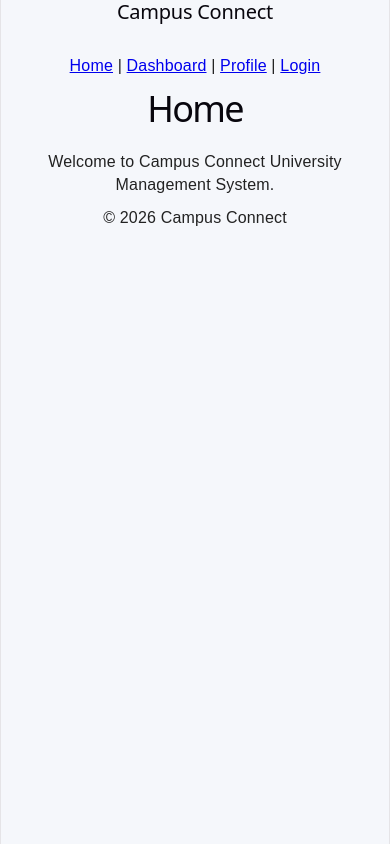
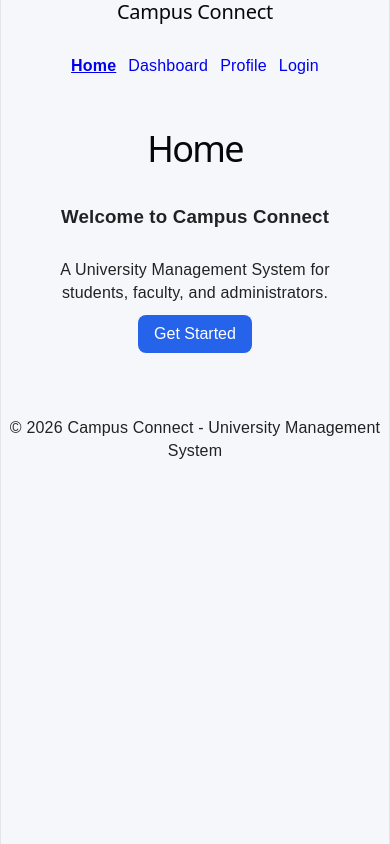
Before and after one commit to KritikaChhetri/Campus-Connect, a React (Vite) app in the folder client/: page / in a window 390 px wide. Built offline with nearby package versions, Linux system fonts and the light colour scheme.

Commit message:
Add Sprint 7 reusable components and application layout improvements

```diff
--- a/client/src/assets/styles/global.css
+++ b/client/src/assets/styles/global.css
@@ -12,16 +12,19 @@ body {
   color: var(--text-color);
 }
 
+/* Headings */
 h1,
 h2,
 h3 {
   margin-bottom: 30px;
 }
 
+/* Paragraphs */
 p {
   margin-bottom: 10px;
 }
 
+/* Reusable Button */
 button {
   padding: 10px 16px;
   border: none;
@@ -29,4 +32,67 @@ button {
   background-color: var(--primary-color);
   color: var(--white-color);
   cursor: pointer;
+  font-size: 16px;
 }
+
+button:hover {
+  opacity: 0.9;
+}
+
+/* Navigation Bar */
+nav {
+  text-align: center;
+}
+
+.nav-links {
+  display: flex;
+  justify-content: center;
+  align-items: center;
+  gap: 20px;
+  margin: 20px 0;
+  flex-wrap: wrap;
+}
+
+.nav-links a {
+  text-decoration: none;
+}
+
+.nav-links a:hover {
+  text-decoration: underline;
+}
+
+/* Card */
+.card {
+  margin: 20px auto;
+  padding: 20px;
+  max-width: 900px;
+  text-align: center;
+}
+
+/* Main Content */
+main {
+  text-align: center;
+  padding: 20px;
+}
+
+/* Footer */
+footer {
+  text-align: center;
+  margin-top: 8px;
+  padding: 0px;
+}
+
+/* Basic Responsive Design */
+@media (max-width: 600px) {
+  .nav-links {
+    gap: 12px;
+  }
+
+  h1 {
+    font-size: 36px;
+  }
+
+  .card {
+    padding: 15px;
+  }
+}
--- a/client/src/components/layout/Footer.jsx
+++ b/client/src/components/layout/Footer.jsx
@@ -1,7 +1,11 @@
 function Footer() {
+  const currentYear = new Date().getFullYear();
+
   return (
     <footer>
-      <p>© 2026 Campus Connect</p>
+      <p>
+        © {currentYear} Campus Connect - University Management System
+      </p>
     </footer>
   );
 }
--- a/client/src/components/layout/Navbar.jsx
+++ b/client/src/components/layout/Navbar.jsx
@@ -1,17 +1,32 @@
 import { NavLink } from "react-router-dom";
 
 function Navbar() {
+  const linkStyle = ({ isActive }) => ({
+    fontWeight: isActive ? "bold" : "normal",
+    textDecoration: isActive ? "underline" : "none",
+  });
+
   return (
     <nav>
       <h2>Campus Connect</h2>
 
-      <NavLink to="/">Home</NavLink>
-      {" | "}
-      <NavLink to="/dashboard">Dashboard</NavLink>
-      {" | "}
-      <NavLink to="/profile">Profile</NavLink>
-      {" | "}
-      <NavLink to="/login">Login</NavLink>
+      <div className="nav-links">
+        <NavLink to="/" style={linkStyle}>
+          Home
+        </NavLink>
+
+        <NavLink to="/dashboard" style={linkStyle}>
+          Dashboard
+        </NavLink>
+
+        <NavLink to="/profile" style={linkStyle}>
+          Profile
+        </NavLink>
+
+        <NavLink to="/login" style={linkStyle}>
+          Login
+        </NavLink>
+      </div>
     </nav>
   );
 }
--- /dev/null
+++ b/client/src/components/ui/Button.jsx
@@ -0,0 +1,9 @@
+function Button({ text, onClick }) {
+  return (
+    <button onClick={onClick}>
+      {text}
+    </button>
+  );
+}
+
+export default Button;
--- /dev/null
+++ b/client/src/components/ui/Card.jsx
@@ -0,0 +1,11 @@
+function Card({ title, description, children }) {
+  return (
+    <div className="card">
+      <h3>{title}</h3>
+      <p>{description}</p>
+      {children}
+    </div>
+  );
+}
+
+export default Card;
--- /dev/null
+++ b/client/src/components/ui/PageTitle.jsx
@@ -0,0 +1,5 @@
+function PageTitle({ title }) {
+  return <h1>{title}</h1>;
+}
+
+export default PageTitle;
--- a/client/src/pages/Dashboard/Dashboard.jsx
+++ b/client/src/pages/Dashboard/Dashboard.jsx
@@ -1,9 +1,23 @@
+import PageTitle from "../../components/ui/PageTitle";
+import Card from "../../components/ui/Card";
+import Button from "../../components/ui/Button";
+
 function Dashboard() {
   return (
     <div>
       <title>Dashboard - Campus Connect</title>
-      <h1>Dashboard</h1>
-      <p>View and manage university activities from the dashboard.</p>
+
+      <PageTitle title="Dashboard" />
+
+      <Card
+        title="Dashboard Overview"
+        description="View and manage university activities from the dashboard."
+      >
+        <Button
+          text="View Details"
+          onClick={() => alert("Dashboard details will be available soon")}
+        />
+      </Card>
     </div>
   );
 }
--- a/client/src/pages/Home/Home.jsx
+++ b/client/src/pages/Home/Home.jsx
@@ -1,9 +1,23 @@
+import PageTitle from "../../components/ui/PageTitle";
+import Card from "../../components/ui/Card";
+import Button from "../../components/ui/Button";
+
 function Home() {
   return (
     <div>
       <title>Home - Campus Connect</title>
-      <h1>Home</h1>
-      <p>Welcome to Campus Connect University Management System.</p>
+
+      <PageTitle title="Home" />
+
+      <Card
+        title="Welcome to Campus Connect"
+        description="A University Management System for students, faculty, and administrators."
+      >
+        <Button
+          text="Get Started"
+          onClick={() => alert("Welcome to Campus Connect")}
+        />
+      </Card>
     </div>
   );
 }
--- a/client/src/pages/Login/Login.jsx
+++ b/client/src/pages/Login/Login.jsx
@@ -1,9 +1,23 @@
+import PageTitle from "../../components/ui/PageTitle";
+import Card from "../../components/ui/Card";
+import Button from "../../components/ui/Button";
+
 function Login() {
   return (
     <div>
       <title>Login - Campus Connect</title>
-      <h1>Login</h1>
-      <p>Login to access your Campus Connect account.</p>
+
+      <PageTitle title="Login" />
+
+      <Card
+        title="Login to Campus Connect"
+        description="Enter your account details to access the application."
+      >
+        <Button
+          text="Login"
+          onClick={() => alert("Login functionality will be added later")}
+        />
+      </Card>
     </div>
   );
 }
--- a/client/src/pages/NotFound/NotFound.jsx
+++ b/client/src/pages/NotFound/NotFound.jsx
@@ -1,9 +1,23 @@
+import PageTitle from "../../components/ui/PageTitle";
+import Card from "../../components/ui/Card";
+import Button from "../../components/ui/Button";
+
 function NotFound() {
   return (
     <div>
       <title>Page Not Found - Campus Connect</title>
-      <h1>404 - Page Not Found</h1>
-      <p>The requested page could not be found.</p>
+
+      <PageTitle title="404 - Page Not Found" />
+
+      <Card
+        title="Oops! Page Not Found"
+        description="The requested page could not be found."
+      >
+        <Button
+          text="Go Back"
+          onClick={() => window.history.back()}
+        />
+      </Card>
     </div>
   );
 }
--- a/client/src/pages/Profile/Profile.jsx
+++ b/client/src/pages/Profile/Profile.jsx
@@ -1,9 +1,23 @@
+import PageTitle from "../../components/ui/PageTitle";
+import Card from "../../components/ui/Card";
+import Button from "../../components/ui/Button";
+
 function Profile() {
   return (
     <div>
       <title>Profile - Campus Connect</title>
-      <h1>Profile</h1>
-      <p>View and manage your Campus Connect profile information.</p>
+
+      <PageTitle title="Profile" />
+
+      <Card
+        title="My Profile"
+        description="View and manage your Campus Connect profile information."
+      >
+        <Button
+          text="Edit Profile"
+          onClick={() => alert("Profile editing will be available soon")}
+        />
+      </Card>
     </div>
   );
 }
```
